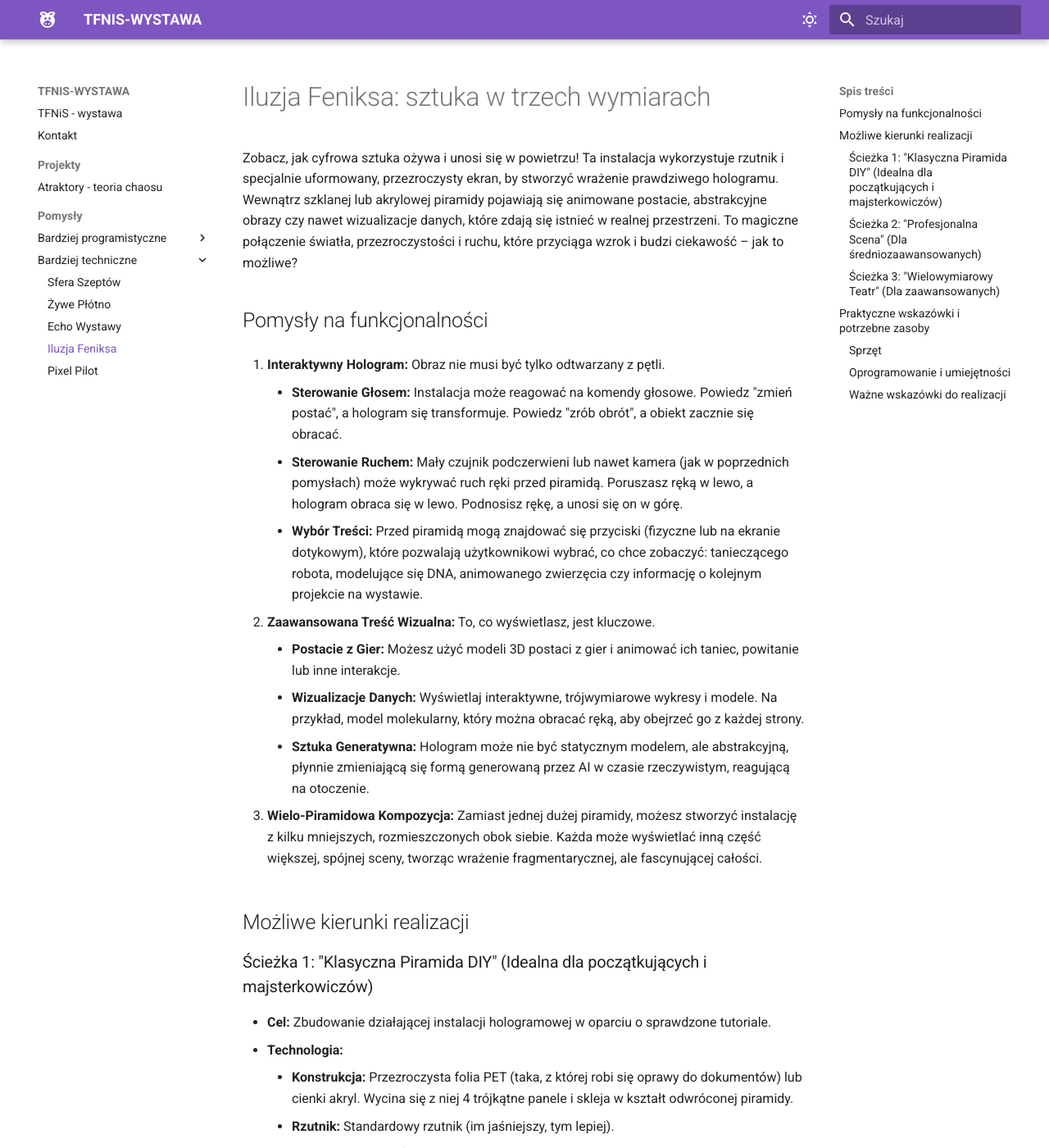
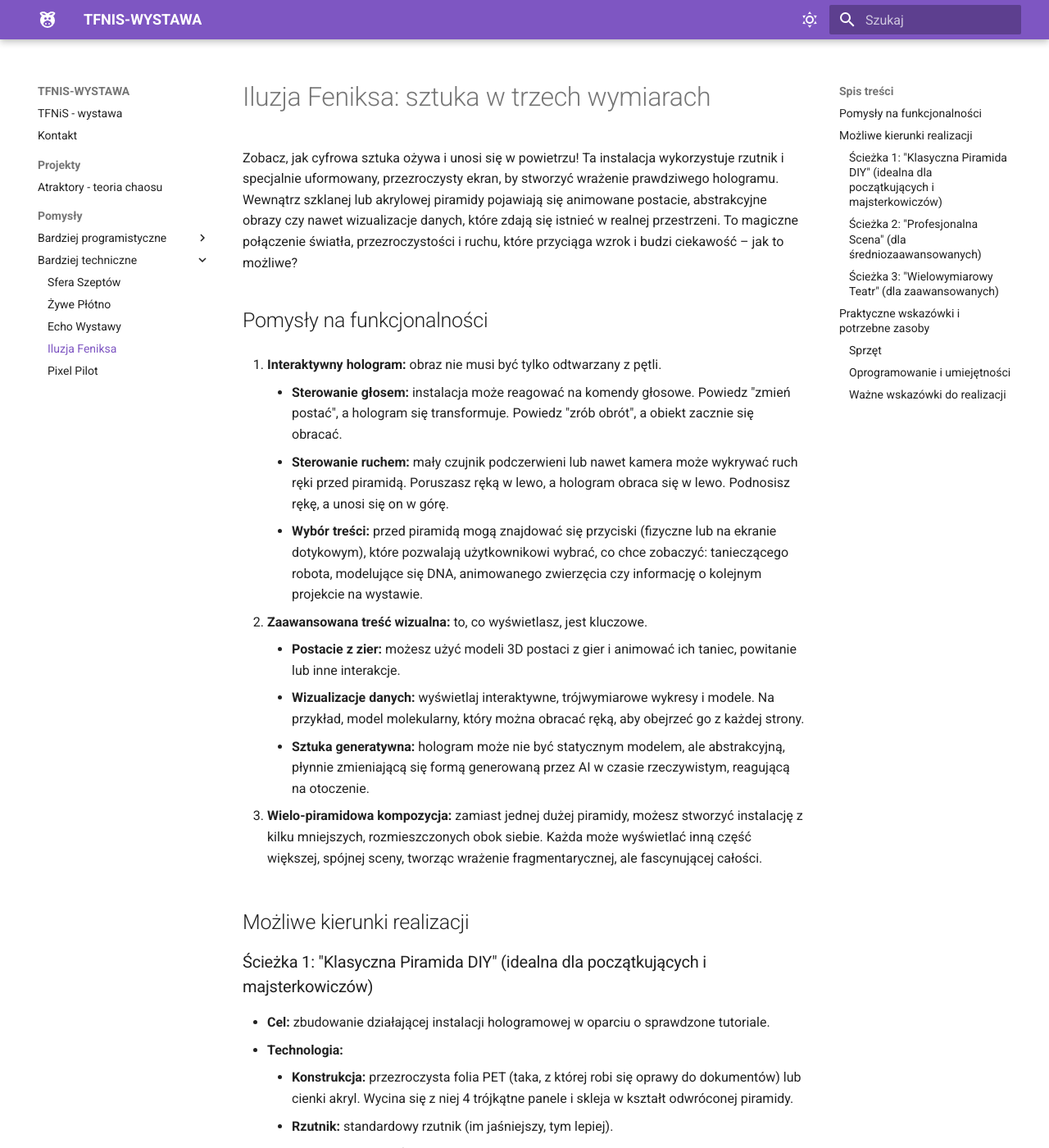
Before and after one commit to blackbat13/tfnis-wystawa, an MkDocs documentation site: the page built from docs/ideas/phoenix-illusion.md, in a window 1280 px wide and 1400 px high. Shown: the whole window at 82% size. Built offline with MkDocs 1.6.1 and Material for MkDocs 9.7.7, drawn with Linux system fonts in a browser that asks for light colours; plug-ins that fetch from the network failed and are left out; some of the changed text lies outside the part shown.

Commit message:
Update phoenix-illusion.md

```diff
--- a/docs/ideas/phoenix-illusion.md
+++ b/docs/ideas/phoenix-illusion.md
@@ -4,64 +4,64 @@ Zobacz, jak cyfrowa sztuka ożywa i unosi się w powietrzu! Ta instalacja wykorz
 
 ## Pomysły na funkcjonalności
 
-1.  **Interaktywny Hologram:** Obraz nie musi być tylko odtwarzany z pętli.
-    *   **Sterowanie Głosem:** Instalacja może reagować na komendy głosowe. Powiedz "zmień postać", a hologram się transformuje. Powiedz "zrób obrót", a obiekt zacznie się obracać.
-    *   **Sterowanie Ruchem:** Mały czujnik podczerwieni lub nawet kamera (jak w poprzednich pomysłach) może wykrywać ruch ręki przed piramidą. Poruszasz ręką w lewo, a hologram obraca się w lewo. Podnosisz rękę, a unosi się on w górę.
-    *   **Wybór Treści:** Przed piramidą mogą znajdować się przyciski (fizyczne lub na ekranie dotykowym), które pozwalają użytkownikowi wybrać, co chce zobaczyć: tanieczącego robota, modelujące się DNA, animowanego zwierzęcia czy informację o kolejnym projekcie na wystawie.
+1.  **Interaktywny hologram:** obraz nie musi być tylko odtwarzany z pętli.
+    *   **Sterowanie głosem:** instalacja może reagować na komendy głosowe. Powiedz "zmień postać", a hologram się transformuje. Powiedz "zrób obrót", a obiekt zacznie się obracać.
+    *   **Sterowanie ruchem:** mały czujnik podczerwieni lub nawet kamera może wykrywać ruch ręki przed piramidą. Poruszasz ręką w lewo, a hologram obraca się w lewo. Podnosisz rękę, a unosi się on w górę.
+    *   **Wybór treści:** przed piramidą mogą znajdować się przyciski (fizyczne lub na ekranie dotykowym), które pozwalają użytkownikowi wybrać, co chce zobaczyć: tanieczącego robota, modelujące się DNA, animowanego zwierzęcia czy informację o kolejnym projekcie na wystawie.
 
-2.  **Zaawansowana Treść Wizualna:** To, co wyświetlasz, jest kluczowe.
-    *   **Postacie z Gier:** Możesz użyć modeli 3D postaci z gier i animować ich taniec, powitanie lub inne interakcje.
-    *   **Wizualizacje Danych:** Wyświetlaj interaktywne, trójwymiarowe wykresy i modele. Na przykład, model molekularny, który można obracać ręką, aby obejrzeć go z każdej strony.
-    *   **Sztuka Generatywna:** Hologram może nie być statycznym modelem, ale abstrakcyjną, płynnie zmieniającą się formą generowaną przez AI w czasie rzeczywistym, reagującą na otoczenie.
+2.  **Zaawansowana treść wizualna:** to, co wyświetlasz, jest kluczowe.
+    *   **Postacie z zier:** możesz użyć modeli 3D postaci z gier i animować ich taniec, powitanie lub inne interakcje.
+    *   **Wizualizacje danych:** wyświetlaj interaktywne, trójwymiarowe wykresy i modele. Na przykład, model molekularny, który można obracać ręką, aby obejrzeć go z każdej strony.
+    *   **Sztuka generatywna:** hologram może nie być statycznym modelem, ale abstrakcyjną, płynnie zmieniającą się formą generowaną przez AI w czasie rzeczywistym, reagującą na otoczenie.
 
-3.  **Wielo-Piramidowa Kompozycja:** Zamiast jednej dużej piramidy, możesz stworzyć instalację z kilku mniejszych, rozmieszczonych obok siebie. Każda może wyświetlać inną część większej, spójnej sceny, tworząc wrażenie fragmentarycznej, ale fascynującej całości.
+3.  **Wielo-piramidowa kompozycja:** zamiast jednej dużej piramidy, możesz stworzyć instalację z kilku mniejszych, rozmieszczonych obok siebie. Każda może wyświetlać inną część większej, spójnej sceny, tworząc wrażenie fragmentarycznej, ale fascynującej całości.
 
 ## Możliwe kierunki realizacji
 
-### Ścieżka 1: "Klasyczna Piramida DIY" (Idealna dla początkujących i majsterkowiczów)
+### Ścieżka 1: "Klasyczna Piramida DIY" (idealna dla początkujących i majsterkowiczów)
 
-*   **Cel:** Zbudowanie działającej instalacji hologramowej w oparciu o sprawdzone tutoriale.
+*   **Cel:** zbudowanie działającej instalacji hologramowej w oparciu o sprawdzone tutoriale.
 *   **Technologia:**
-    *   **Konstrukcja:** Przezroczysta folia PET (taka, z której robi się oprawy do dokumentów) lub cienki akryl. Wycina się z niej 4 trójkątne panele i skleja w kształt odwróconej piramidy.
-    *   **Rzutnik:** Standardowy rzutnik (im jaśniejszy, tym lepiej).
-    *   **Urządzenie:** Smartfon lub tablet. Umieszcza się go nad piramidą, ekranem w dół, a obraz na nim jest specjalnie przygotowany (czarne tło, 4 kopie tego samego obrazu ułożone w krzyż).
-*   **Wyzwania:** Precyzyjne wycięcie i sklejenie paneli, znalezienie idealnego materiału (folia PET jest krucha, akryl droższy, ale trwalszy), stworzenie odpowiednich plików wideo.
+    *   **Konstrukcja:** przezroczysta folia PET (taka, z której robi się oprawy do dokumentów) lub cienki akryl. Wycina się z niej 4 trójkątne panele i skleja w kształt odwróconej piramidy.
+    *   **Rzutnik:** standardowy rzutnik (im jaśniejszy, tym lepiej).
+    *   **Urządzenie:** smartfon lub tablet. Umieszcza się go nad piramidą, ekranem w dół, a obraz na nim jest specjalnie przygotowany (czarne tło, 4 kopie tego samego obrazu ułożone w krzyż).
+*   **Wyzwania:** precyzyjne wycięcie i sklejenie paneli, znalezienie idealnego materiału (folia PET jest krucha, akryl droższy, ale trwalszy), stworzenie odpowiednich plików wideo.
 
-### Ścieżka 2: "Profesjonalna Scena" (Dla średniozaawansowanych)
+### Ścieżka 2: "Profesjonalna Scena" (dla średniozaawansowanych)
 
-*   **Cel:** Stworzenie bardziej zaawansowanej i trwałej instalacji.
+*   **Cel:** stworzenie bardziej zaawansowanej i trwałej instalacji.
 *   **Technologia:**
-    *   **Konstrukcja:** Panele z ciętego laserowo akrylu lub szkła, połączone w solidnej ramie metalowej lub drewnianej.
-    *   **Rzutnik:** Rzutnik z krótkim ogniskowaniem, umieszczony pod spodem, rzutujący obraz na ukośny, półprzezroczysty ekran umieszczony pod kątem 45 stopni. To bardziej profesjonalne rozwiązanie niż piramida.
-    *   **Oprogramowanie:** Komputer PC, który generuje obraz w czasie rzeczywistym za pomocą silnika graficznego (Unity, Unreal Engine) lub oprogramowania do VJ-ingu (Resolume, TouchDesigner). Pozwala to na pełną interaktywność.
-*   **Wyzwania:** Budowa stabilnej konstrukcji, kalibracja rzutnika z ekranem, programowanie interakcji w silniku graficznym.
+    *   **Konstrukcja:** panele z ciętego laserowo akrylu lub szkła, połączone w solidnej ramie metalowej lub drewnianej.
+    *   **Rzutnik:** rzutnik z krótkim ogniskowaniem, umieszczony pod spodem, rzutujący obraz na ukośny, półprzezroczysty ekran umieszczony pod kątem 45 stopni. To bardziej profesjonalne rozwiązanie niż piramida.
+    *   **Oprogramowanie:** komputer PC, który generuje obraz w czasie rzeczywistym za pomocą silnika graficznego (Unity, Unreal Engine) lub oprogramowania do VJ-ingu (Resolume, TouchDesigner). Pozwala to na pełną interaktywność.
+*   **Wyzwania:** budowa stabilnej konstrukcji, kalibracja rzutnika z ekranem, programowanie interakcji w silniku graficznym.
 
-### Ścieżka 3: "Wielowymiarowy Teatr" (Dla zaawansowanych)
+### Ścieżka 3: "Wielowymiarowy Teatr" (dla zaawansowanych)
 
-*   **Cel:** Stworzenie dużej, złożonej instalacji z wieloma hologramami.
+*   **Cel:** stworzenie dużej, złożonej instalacji z wieloma hologramami.
 *   **Technologia:**
-    *   **Konstrukcja:** Użycie większych, niestandardowych kształtów ekranów (np. cylindry, sfery) lub siatki (mesh) z cienkiego, półprzezroczystego materiału.
-    *   **Rzutniki:** Wiele zsynchronizowanych projektorów, które mapują obraz na nieregularne powierzchni (technika projection mapping).
-    *   **Oprogramowanie:** Zaawansowane systemy do sterowania wieloma projektorami i generowania złożonych scen 3D w czasie rzeczywistym, często zintegrowane z systemami śledzenia ruchu i dźwięku.
-*   **Wyzwania:** Bardzo wysoki koszt sprzętu, zaawansowana wiedza z zakresu optyki, projection mappingu i programowania 3D.
+    *   **Konstrukcja:** użycie większych, niestandardowych kształtów ekranów (np. cylindry, sfery) lub siatki (mesh) z cienkiego, półprzezroczystego materiału.
+    *   **Rzutniki:** wiele zsynchronizowanych projektorów, które mapują obraz na nieregularne powierzchni (technika projection mapping).
+    *   **Oprogramowanie:** zaawansowane systemy do sterowania wieloma projektorami i generowania złożonych scen 3D w czasie rzeczywistym, często zintegrowane z systemami śledzenia ruchu i dźwięku.
+*   **Wyzwania:** bardzo wysoki koszt sprzętu, zaawansowana wiedza z zakresu optyki, projection mappingu i programowania 3D.
 
 ## Praktyczne wskazówki i potrzebne zasoby
 
 ### Sprzęt
 
-*   **Materiał na Ekran:** **Folia PET** (tania, ale łatwo się rysuje i pęka), **płyta akrylowa/pleksi** (droższa, znacznie trwalsza, lepsza jakość obrazu), **siatka mosiężna lub poliesterowa** (bardzo dobra do dużych instalacji, daje "duchowy" efekt).
-*   **Rzutnik:** **Jasność jest kluczowa!** Tanie rzutniki mogą być za słabe, zwłaszcza w oświetlonym pomieszczeniu. Celuj w minimum 3000 lumenów. Rzutnik z krótkim rzutem (short-throw) ułatwia montaż.
-*   **Narzędzia:** Nóż do tapet, linijka, miarka, klej do plastiku/szkła, piła do metalu/drewna (dla ramy).
+*   **Materiał na ekran:** **folia PET** (tania, ale łatwo się rysuje i pęka), **płyta akrylowa/pleksi** (droższa, znacznie trwalsza, lepsza jakość obrazu), **siatka mosiężna lub poliesterowa** (bardzo dobra do dużych instalacji, daje "duchowy" efekt).
+*   **Rzutnik:** **jasność jest kluczowa!** Tanie rzutniki mogą być za słabe, zwłaszcza w oświetlonym pomieszczeniu. Celuj w minimum 3000 lumenów. Rzutnik z krótkim rzutem (short-throw) ułatwia montaż.
+*   **Narzędzia:** nóż do tapet, linijka, miarka, klej do plastiku/szkła, piła do metalu/drewna (dla ramy).
 
 ### Oprogramowanie i umiejętności
 
-*   **Edycja Wideo:** Podstawowa umiejętność posługiwania się programem do edycji wideo (np. DaVinci Resolve, Kdenlive), by przygotować plik z czterema kopiami obrazu na czarnym tle.
-*   **Grafika 3D:** Jeśli chcesz tworzyć własne modele, umiejętność obsługi programów jak **Blender** (darmowy) lub **Maya/3ds Max**.
-*   **Silniki Gier:** **Unity** lub **Godot** do tworzenia interaktywnych scen.
-*   **Projektowanie CAD:** Do zaprojektowania ramy konstrukcji (np. **Fusion 360**).
+*   **Edycja wideo:** podstawowa umiejętność posługiwania się programem do edycji wideo (np. DaVinci Resolve, Kdenlive), by przygotować plik z czterema kopiami obrazu na czarnym tle.
+*   **Grafika 3D:** jeśli chcesz tworzyć własne modele, umiejętność obsługi programów jak **Blender** (darmowy) lub **Maya/3ds Max**.
+*   **Silniki gier:** **Unity** lub **Godot** do tworzenia interaktywnych scen.
+*   **Projektowanie CAD:** do zaprojektowania ramy konstrukcji (np. **Fusion 360**).
 
 ### Ważne wskazówki do realizacji
 
-*   **Ciemne otoczenie:** To absolutna podstawa. Im ciemniejsze pomieszczenie, tym bardziej widowiskowy i kontrastowy będzie efekt hologramu. Zbuduj "budkę" lub zasłoń instalację czarnym materiałem.
-*   **Jakość materiału ekranu:** To drugi najważniejszy element. Zły materiał sprawi, że obraz będzie zamazany, z odbłyskami i bez efektu 3D. Nie oszczędzaj na tym.
-*   **Kalibracja jest wszystkim:** Poświęć dużo czasu na ustawienie kąta padania światła, odległości rzutnika i ostrości. Nawet najlepszy materiał nie zadziała, jeśli jest źle ustawiony.
+*   **Ciemne otoczenie:** to absolutna podstawa. Im ciemniejsze pomieszczenie, tym bardziej widowiskowy i kontrastowy będzie efekt hologramu. Zbuduj "budkę" lub zasłoń instalację czarnym materiałem.
+*   **Jakość materiału ekranu:** to drugi najważniejszy element. Zły materiał sprawi, że obraz będzie zamazany, z odbłyskami i bez efektu 3D. Nie oszczędzaj na tym.
+*   **Kalibracja jest wszystkim:** poświęć dużo czasu na ustawienie kąta padania światła, odległości rzutnika i ostrości. Nawet najlepszy materiał nie zadziała, jeśli jest źle ustawiony.
```
